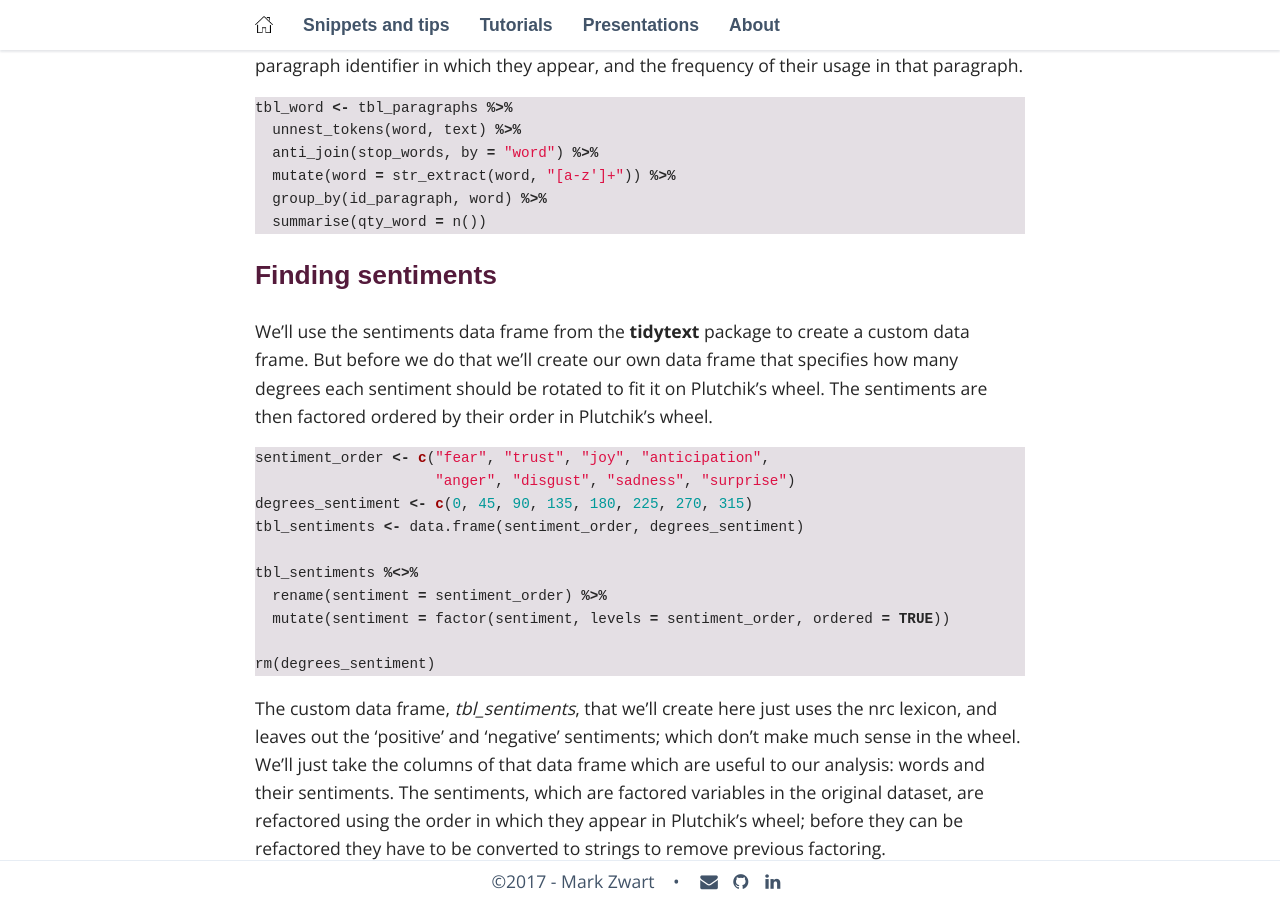
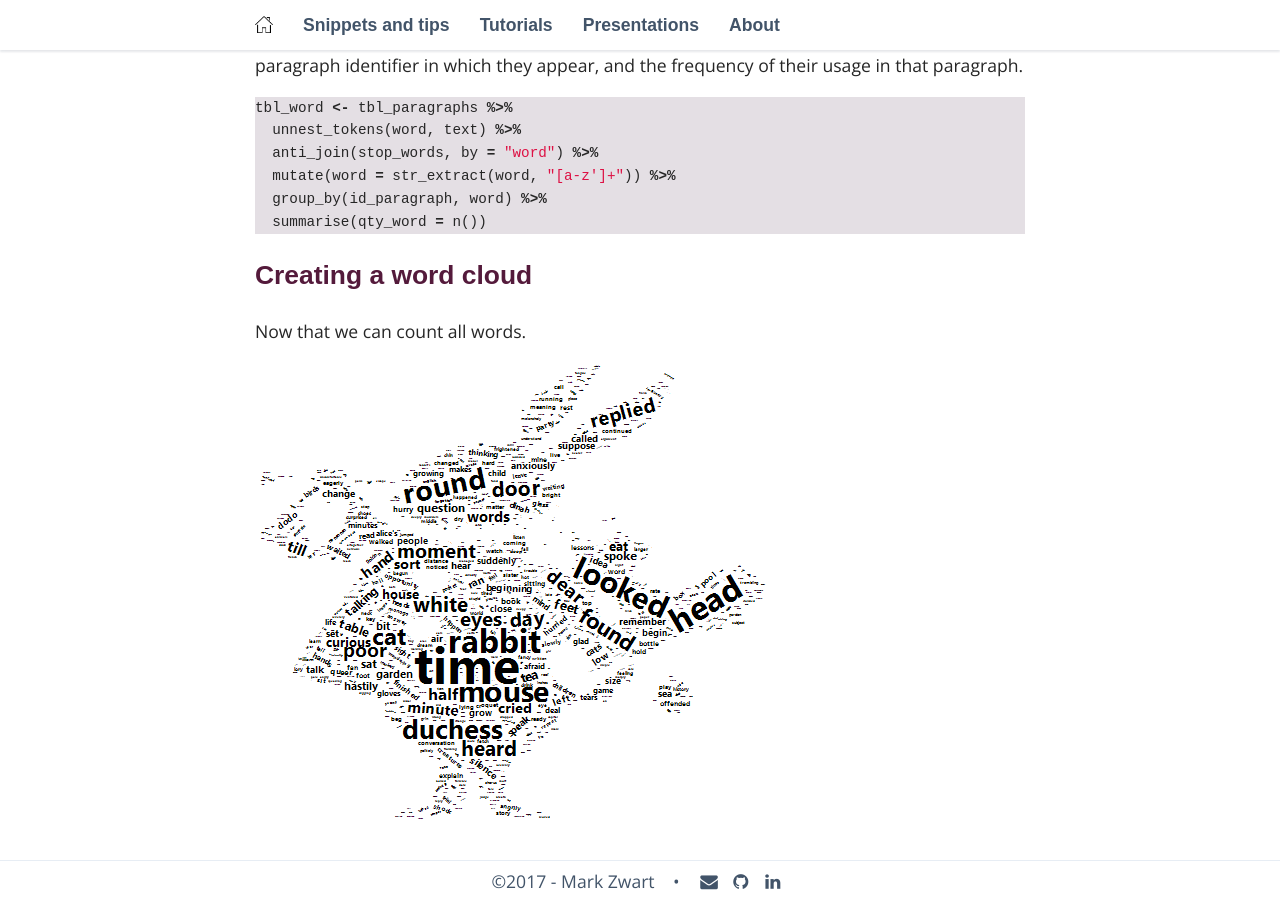
Before and after one commit to mark-me/mark-me.github.io, a Jekyll site: the page built from _pages/tutorials/mining-alices-wonderland/mining-alices-wonderland.md, in a window 1280 px wide and 900 px high, scrolled down 6730 px. Built offline with Jekyll 4.4.1, drawn with Linux system fonts in a browser that asks for light colours; nearby versions of some CDN libraries; some web fonts are replaced.

Commit message:
Update mining-alices-wonderland.md

````diff
--- a/_pages/tutorials/mining-alices-wonderland/mining-alices-wonderland.md
+++ b/_pages/tutorials/mining-alices-wonderland/mining-alices-wonderland.md
@@ -210,6 +210,12 @@ tbl_word <- tbl_paragraphs %>%
   group_by(id_paragraph, word) %>%
   summarise(qty_word = n())
 ```
+
+## Creating a word cloud
+
+Now that we can count all words.
+
+<img src="/_pages/tutorials/mining-alices-wonderland/rabbit-cloud.png" alt="Shaped word cloud" align="center"/>
 
 ## Finding sentiments
 
````
